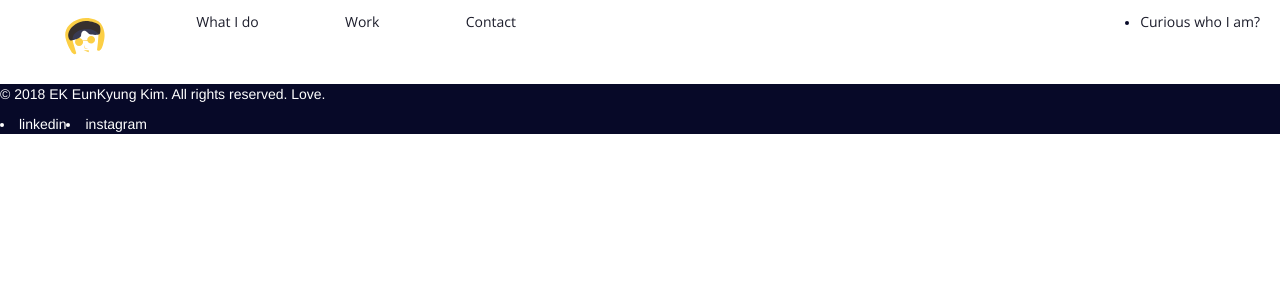
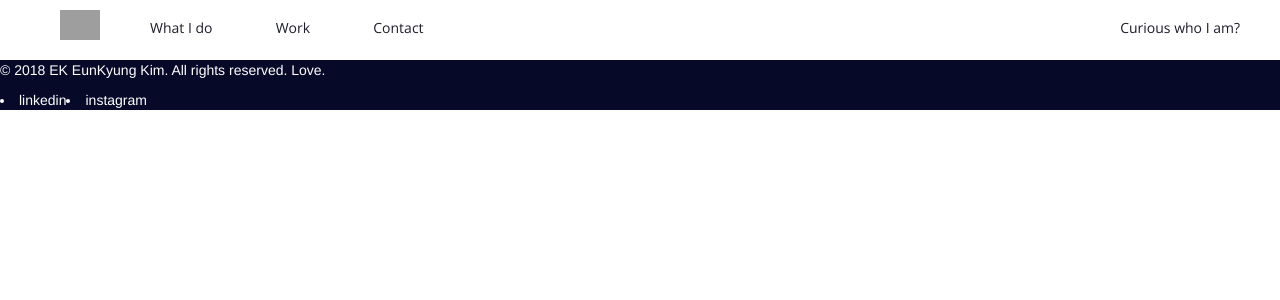
Before and after one commit to conyek/my-first-blog, a Django app: template blog/templates/blog/base.html in a window 1280 px wide. Shown: the top 300 px of the page. Run offline with Django 3.2, Linux system fonts and the light colour scheme; the template is opened without the code that fills it, so the values that code supplies are empty; parts of the project's set-up code (start-up, migrations or seed data) failed here and were passed over; some libraries are stand-ins or nearby versions; grey boxes are pictures that could not be loaded.

Commit message:
updated navigation

```diff
--- a/blog/models.py
+++ b/blog/models.py
@@ -6,10 +6,8 @@ class Post(models.Model):
     author = models.ForeignKey('auth.User', on_delete=models.CASCADE)
     title = models.CharField(max_length=200)
     text = models.TextField()
-    created_date = models.DateTimeField(
-            default=timezone.now)
-    published_date = models.DateTimeField(
-            blank=True, null=True)
+    created_date = models.DateTimeField(default=timezone.now)
+    published_date = models.DateTimeField(blank=True, null=True)
 
     def publish(self):
         self.published_date = timezone.now()
--- a/blog/static/css/base.css
+++ b/blog/static/css/base.css
@@ -35,26 +35,38 @@ a:hover {
 /* nav style */
 .nav {
   width: 100%;
+  height: 60px;
   color: #070928;
   background-color: white;
-  box-shadow: 1px 1px 4px rgba(199, 199, 199, 0.8);
 }
 
 .nav-wrap {
   display: flex;
   justify-content: space-between;
-  padding: 12px 20px;
+  padding: 0 20px;
 }
 .nav-left {
   width: 40%;
   display: flex;
+}
+
+.nav-left-text {
+  padding-top: 18px;
+  width: 60%;
+  display: flex;
   justify-content: space-between;
 }
 
+.nav-right-text {
+  padding-top: 18px;
+  padding-right: 20px;
+}
+
 .nav-logo {
-  width: 50px;
-  height: 50px;
-  display: flex;
+  width: 40px;
+  height: 40px;
+  padding-top: 10px;
+  margin-right: 50px;
 }
 
 .nav-right {
--- a/blog/static/css/main.css
+++ b/blog/static/css/main.css
@@ -41,3 +41,10 @@
   width: 100%;
   height: 350px;
 }
+
+/*smooth scrolling*/
+
+scroll-container {
+  overflow-y: scroll;
+  scroll-behavior: smooth;
+}
--- a/blog/templates/blog/base.html
+++ b/blog/templates/blog/base.html
@@ -5,10 +5,11 @@
     <title>EK's playground</title>
     <link rel="stylesheet" href="//maxcdn.bootstrapcdn.com/bootstrap/3.2.0/css/bootstrap.min.css">
     <link rel="stylesheet" href="//maxcdn.bootstrapcdn.com/bootstrap/3.2.0/css/bootstrap-theme.min.css">
+    <link rel="script" href="https://code.jquery.com/jquery-2.2.4.min.js">
     <link href='//fonts.googleapis.com/css?family=Open+Sans' rel='stylesheet' type='text/css'>
     <link rel="stylesheet" href="{% static 'css/base.css' %}">
     <link rel="stylesheet" href="{% static 'css/main.css' %}">
-
+    <link rel="script" href="{% static 'js/scroll.js' %}">
 </head>
 
 <body>
@@ -16,16 +17,18 @@
         <div class="nav-wrap">
             <ul class="nav-left">
                 <img class="nav-logo" src="static/media/logo.svg" alt="logo">
-                <a href="">What I do</a></li>
-                <a href="">Work</a></li>
-                <a href="">Contact</a></li>
+                <div class="nav-left-text">
+                    <a href="#whatIdo" id="link1">What I do</a></li>
+                    <a href="#work" id="link2">Work</a></li>
+                    <a href="#contact" id="link3">Contact</a></li>
+                </div>
             </ul>
-            <ul class="nav-right">
-                <li class="top-menu"><a href="">Curious who I am?</a></li>
+            <div class="nav-right nav-right-text">
+                <a href="">Curious who I am?</a>
                 {% if user.is_authenticated %}
-                <li class="top-menu"><a href="{% url 'post_new' %}"><span class="glyphicon glyphicon-plus"></span></a></li>
+                <a class="top-menu" href="{% url 'post_new' %}"><span class="glyphicon glyphicon-plus"></span></a></li>
                 {% endif %}
-            </ul>
+            </div>
         </div>
 
     </nav>
--- a/blog/templates/blog/post_list.html
+++ b/blog/templates/blog/post_list.html
@@ -10,11 +10,12 @@
     </div>
 </div>
 
-<div class="service">
+<div id="whatIdo">
     bla bla bla
 </div>
 
 <div class="content container">
+    <div id="work">
         {% for post in posts %}
         <div class="post">
             <div class="date">
@@ -25,8 +26,9 @@
         </div>
         {% endfor %}
     </div>
+</div>
 
-<div class="contact">
+<div class="contact" id="contact">
     <h2>Contact me</h2>
     <p>eunkyung.ek.kim@gmail.com</p>
     <button>shoot me an email!</button>
```
Also changed, not shown: blog/static/js/scroll.js (added, +14 -0 lines), blog/templates/404.html (added, +19 -0 lines), blog/views.py (+5 -2 lines), blog/migrations/0002_post_image.py (added), blog/migrations/0003_remove_post_image.py (added), blog/static/media/logo.svg, blog/static/media/main.svg. Lines whose indentation alone changed are shown as unchanged.
